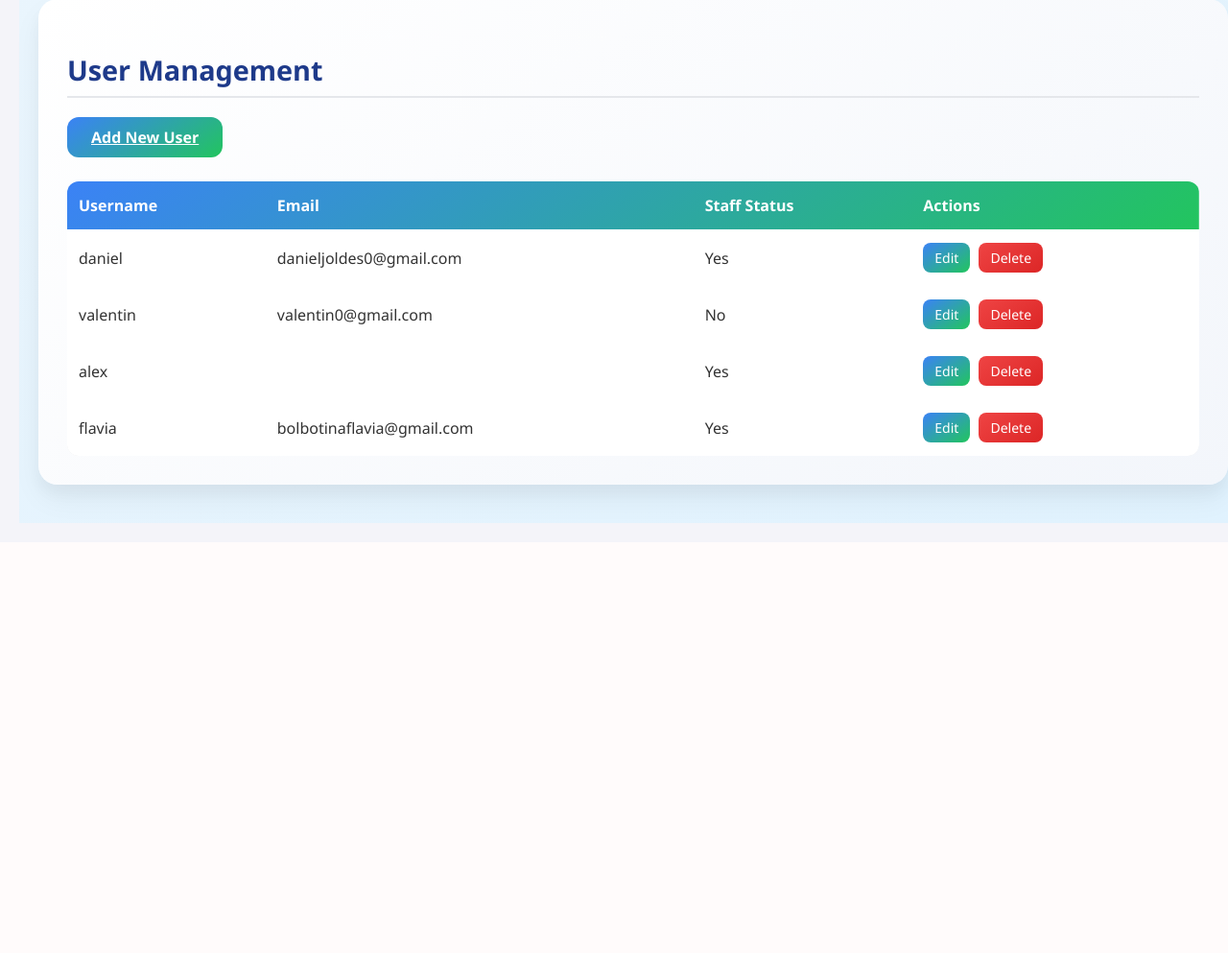
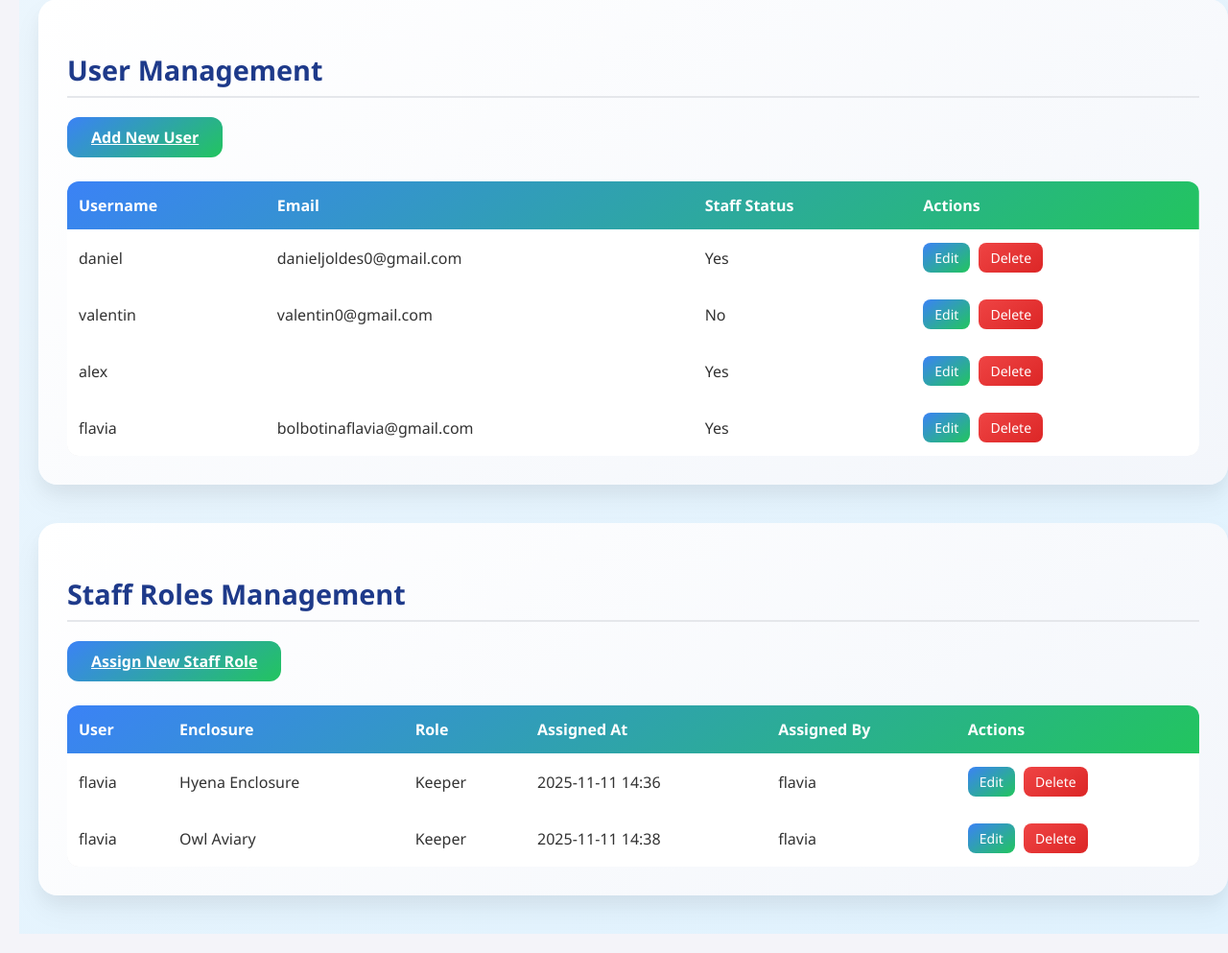
Before and after one commit to calugaru5000/Zookeeper-Django-Project, a Django app: page /admin-dashboard/ in a window 1280 px wide. Shown: the part 2372-3365 px from the top of the page at 96% size. Before the commit the page ends 2917 px from the top, so only its background shows below. Run offline with Django 5.2, Linux system fonts and the light colour scheme; a user stored in the database is signed in; data comes from the database, SQL or seed files in the repository; both versions use the stored data as it was after the commit.

Commit message:
Staff roles

```diff
--- a/proj/zookeeper/templates/Zoo/admin.html
+++ b/proj/zookeeper/templates/Zoo/admin.html
@@ -151,6 +151,47 @@
             <p>No users found.</p>
             {% endif %}
         </section>
+
+        <!-- Staff Roles Section -->
+        <section class="admin-section">
+            <h2>Staff Roles Management</h2>
+            <div class="admin-actions">
+                <a href="{% url 'staff_role_create' %}" class="btn">Assign New Staff Role</a>
+            </div>
+            {% if staff_roles %}
+            <div class="table-wrapper">
+                <table class="admin-table">
+                    <thead>
+                        <tr>
+                            <th>User</th>
+                            <th>Enclosure</th>
+                            <th>Role</th>
+                            <th>Assigned At</th>
+                            <th>Assigned By</th>
+                            <th>Actions</th>
+                        </tr>
+                    </thead>
+                    <tbody>
+                        {% for role in staff_roles %}
+                        <tr>
+                            <td>{{ role.user.username }}</td>
+                            <td>{{ role.enclosure.name }}</td>
+                            <td>{{ role.get_role_display }}</td>
+                            <td>{{ role.assigned_at|date:"Y-m-d H:i" }}</td>
+                            <td>{{ role.assigned_by.username }}</td>
+                            <td>
+                                <a href="{% url 'staff_role_update' role.pk %}" class="btn-small">Edit</a>
+                                <a href="{% url 'staff_role_delete' role.pk %}" class="btn-small btn-danger">Delete</a>
+                            </td>
+                        </tr>
+                        {% endfor %}
+                    </tbody>
+                </table>
+            </div>
+            {% else %}
+            <p>No staff roles assigned yet.</p>
+            {% endif %}
+        </section>
     </div>
 </div>
 {% endblock %}
--- a/proj/zookeeper/templates/Zoo/base.html
+++ b/proj/zookeeper/templates/Zoo/base.html
@@ -14,9 +14,9 @@
                 <div class="nav-margin">
                     <a href="{% url 'animals_list' %}" class="nav-link">Animals</a>
                     <a href="{% url 'zoo_map' %}" class="nav-link">Map</a>
-                    <a href="{% url 'animal_create' %}" class="nav-link">Add Animal</a> {% if user.is_authenticated %}
-                    {% if user.is_staff %}
-                    <a href="{% url 'admin_dashboard' %}" class="nav-link">Admin</a> {% endif %} {% endif %}
+                    <a href="{% url 'animal_create' %}" class="nav-link">Add Animal</a> {% if user.is_authenticated %} {% if user.is_staff or user.staff_roles.all %}
+                    <a href="{% url 'admin_dashboard' %}" class="nav-link">Admin</a> {% endif %} {% if user.is_authenticated and user.staff_roles.all %}
+                    <a href="{% url 'my_tasks' %}" class="nav-link">My Tasks</a> {% endif %} {% endif %}
                 </div>
                 <div>
                     {% if user.is_authenticated %}
@@ -26,7 +26,7 @@
                     </form>
                     {% else %}
                     <div class="logout-form">
-                    <a href="{% url 'login' %}" class="nav-link nav-login">Login</a> {% endif %}
+                        <a href="{% url 'login' %}" class="nav-link nav-login">Login</a> {% endif %}
                     </div>
                 </div>
             </div>
@@ -39,4 +39,5 @@
     </main>
 </body>
 <link rel="stylesheet" type="text/css" href="{% static 'zookeeper/styles.css' %}?v=999">
+
 </html>
--- a/proj/zookeeper/urls.py
+++ b/proj/zookeeper/urls.py
@@ -29,5 +29,13 @@ urlpatterns = [
     path('users/create/', views.UserCreateView.as_view(), name='user_create'),
     path('users/<int:pk>/update/', views.UserUpdateView.as_view(), name='user_update'),
     path('users/<int:pk>/delete/', views.UserDeleteView.as_view(), name='user_delete'),
+
+    # Staff Role Management
+    path('staff-roles/create/', views.StaffRoleCreateView.as_view(), name='staff_role_create'),
+    path('staff-roles/<int:pk>/update/', views.StaffRoleUpdateView.as_view(), name='staff_role_update'),
+    path('staff-roles/<int:pk>/delete/', views.StaffRoleDeleteView.as_view(), name='staff_role_delete'),
+    # My Tasks
+    path('my-tasks/', views.MyTasksView.as_view(), name='my_tasks'),
+
     path('clean_enclosure/<int:enclosure_id>/', views.clean_enclosure, name='clean_enclosure'),
 ]
--- a/proj/zookeeper/views.py
+++ b/proj/zookeeper/views.py
@@ -10,8 +10,46 @@ from django.contrib.auth.models import User
 from .forms import AnimalForm, SpeciesForm, CustomUserCreationForm, CustomUserChangeForm, EnclosureForm
 from django.http import JsonResponse
 
-from .models import Animal, Species, Enclosure
+from .models import Animal, Species, Enclosure, StaffRole
 from django.shortcuts import render
+from datetime import timedelta
+from django.db.models import Q
+
+
+def can_edit_animal(user, animal):
+    """Check if user can edit an animal based on enclosure-based staff role or ownership."""
+    if user.is_staff:
+        return True
+    if animal.owner == user:
+        return True
+    # Check if user has keeper or manager role in the animal's enclosure
+    try:
+        staff_role = StaffRole.objects.get(user=user, enclosure=animal.enclosure)
+        return staff_role.can_edit_animals()
+    except StaffRole.DoesNotExist:
+        return False
+
+def can_feed_animal(user, animal):
+    """Check if user can feed an animal."""
+    if user.is_staff:
+        return True
+    if animal.owner == user:
+        return True
+    try:
+        staff_role = StaffRole.objects.get(user=user, enclosure=animal.enclosure)
+        return staff_role.can_edit_animals()
+    except StaffRole.DoesNotExist:
+        return False
+
+def get_user_enclosures(user):
+    """Get all enclosures the user is assigned to as staff."""
+    if user.is_staff:
+        return Enclosure.objects.all()
+    return Enclosure.objects.filter(staff_assignments__user=user).distinct()
+
+def get_user_staff_roles(user):
+    """Get all staff role assignments for a user."""
+    return StaffRole.objects.filter(user=user)
 
 
 # 1️⃣ List View — show only the logged-in user's animals, with filters
@@ -112,6 +150,11 @@ def feed_view(request, pk):
         animal = get_object_or_404(Animal, pk=pk)
     else:
         animal = get_object_or_404(Animal, pk=pk, owner=request.user)
+
+    # Check role-based access
+    if not can_feed_animal(request.user, animal):
+        return redirect('animal_detail', pk=pk)
+
     animal.last_fed_at = timezone.now()
     animal.save()
 
@@ -183,6 +226,7 @@ class AdminDashboardView(AdminRequiredMixin, TemplateView):
         context['species_list'] = Species.objects.all()
         context['users'] = User.objects.all()
         context['enclosures'] = Enclosure.objects.all()
+        context['staff_roles'] = StaffRole.objects.all().select_related('user', 'enclosure', 'assigned_by')
         return context
 
 # Species Management Views
@@ -254,19 +298,150 @@ class EnclosureDeleteView(AdminRequiredMixin, DeleteView):
     template_name = 'Zoo/confirm_delete.html'
     success_url = reverse_lazy('admin_dashboard')
 
+# Staff Role Management Views
+class StaffRoleCreateView(AdminRequiredMixin, CreateView):
+    model = StaffRole
+    fields = ['user', 'enclosure', 'role']
+    template_name = 'Zoo/animal_form.html'
+    success_url = reverse_lazy('admin_dashboard')
+    extra_context = {'form_title': 'Assign Staff Role'}
 
+    def form_valid(self, form):
+        form.instance.assigned_by = self.request.user
+        return super().form_valid(form)
+
+class StaffRoleUpdateView(AdminRequiredMixin, UpdateView):
+    model = StaffRole
+    fields = ['user', 'enclosure', 'role']
+    template_name = 'Zoo/animal_form.html'
+    success_url = reverse_lazy('admin_dashboard')
+
+    def get_context_data(self, **kwargs):
+        ctx = super().get_context_data(**kwargs)
+        ctx.setdefault('form_title', 'Edit Staff Role')
+        return ctx
+
+class StaffRoleDeleteView(AdminRequiredMixin, DeleteView):
+    model = StaffRole
+    template_name = 'Zoo/confirm_delete.html'
+    success_url = reverse_lazy('admin_dashboard')
+
+@require_POST
+@login_required
 def clean_enclosure(request, enclosure_id):
-    if request.method == 'POST':
-        enclosure = Enclosure.objects.get(id=enclosure_id)
-        enclosure.last_cleaned_at = timezone.now()
-        enclosure.save()
+    enclosure = get_object_or_404(Enclosure, id=enclosure_id)
 
-        # If AJAX request, return JSON
-        if request.headers.get('x-requested-with') == 'XMLHttpRequest' or 'application/json' in request.headers.get('Accept', ''):
-            return JsonResponse({
-                'success': True,
-                'last_cleaned_at': enclosure.last_cleaned_at.isoformat()
+    # Permission: staff or assigned role that can clean
+    if not request.user.is_staff:
+        role = StaffRole.objects.filter(user=request.user, enclosure=enclosure).first()
+        if not role or not role.can_clean_enclosure():
+            # For AJAX, return JSON error; otherwise redirect to tasks
+            if request.headers.get('x-requested-with') == 'XMLHttpRequest' or 'application/json' in request.headers.get('Accept', ''):
+                return JsonResponse({'success': False, 'error': 'permission_denied'}, status=403)
+            return redirect('my_tasks')
+
+    enclosure.last_cleaned_at = timezone.now()
+    enclosure.save()
+
+    # If AJAX request, return JSON
+    if request.headers.get('x-requested-with') == 'XMLHttpRequest' or 'application/json' in request.headers.get('Accept', ''):
+        return JsonResponse({
+            'success': True,
+            'last_cleaned_at': enclosure.last_cleaned_at.isoformat()
+        })
+
+    # Otherwise, redirect to My Tasks page
+    return redirect('my_tasks')
+
+
+class MyTasksView(LoginRequiredMixin, TemplateView):
+    """Shows tasks (feeding, cleaning) for enclosures the user is assigned to via StaffRole."""
+    template_name = 'Zoo/my_tasks.html'
+
+    def get_context_data(self, **kwargs):
+        ctx = super().get_context_data(**kwargs)
+        user = self.request.user
+
+        # Get enclosures the user is explicitly assigned to via StaffRole
+        # (Do NOT fall back to all enclosures for staff here — user requested
+        # My Tasks to only show assigned enclosures.)
+        enclosures = Enclosure.objects.filter(staff_assignments__user=user).distinct()
+
+        # Feeding tasks: animals in assigned enclosures not fed in last 24h
+        threshold = timezone.now() - timedelta(hours=24)
+        animals_qs = Animal.objects.filter(enclosure__in=enclosures).select_related('species', 'enclosure', 'owner')
+        animals_needing_feed = animals_qs.filter(Q(last_fed_at__lt=threshold) | Q(last_fed_at__isnull=True))
+
+        # Cleaning tasks: enclosures needing cleaning (older than 7 days or never cleaned)
+        clean_threshold = timezone.now() - timedelta(days=7)
+        enclosures_needing_clean = enclosures.filter(Q(last_cleaned_at__lt=clean_threshold) | Q(last_cleaned_at__isnull=True))
+
+        # Build task lists with permission flags
+        animal_tasks = []
+        for a in animals_needing_feed:
+            animal_tasks.append({
+                'animal': a,
+                'can_feed': can_feed_animal(user, a),
+                'enclosure_role': StaffRole.objects.filter(user=user, enclosure=a.enclosure).first()
             })
 
-        # Otherwise, redirect like feed_view
-        return redirect('animal_detail', pk=enclosure.animal_set.first().pk)
+        cleaning_tasks = []
+        for e in enclosures_needing_clean:
+            role = StaffRole.objects.filter(user=user, enclosure=e).first()
+            can_clean = False
+            if user.is_staff:
+                can_clean = True
+            elif role:
+                can_clean = role.can_clean_enclosure()
+            cleaning_tasks.append({
+                'enclosure': e,
+                'can_clean': can_clean,
+                'role': role
+            })
+
+        ctx['animal_tasks'] = animal_tasks
+        ctx['cleaning_tasks'] = cleaning_tasks
+        ctx['user_roles'] = get_user_staff_roles(user)
+        ctx['enclosures'] = enclosures
+        # Outside tasks: animals and enclosures NOT in the user's assigned enclosures
+        outside_enclosures = Enclosure.objects.exclude(id__in=enclosures.values_list('id', flat=True))
+
+        outside_animals_qs = Animal.objects.filter(enclosure__in=outside_enclosures).select_related('species', 'enclosure', 'owner')
+        outside_animals_needing_feed = outside_animals_qs.filter(Q(last_fed_at__lt=threshold) | Q(last_fed_at__isnull=True))
+
+        outside_cleaning_enclosures = outside_enclosures.filter(Q(last_cleaned_at__lt=clean_threshold) | Q(last_cleaned_at__isnull=True))
+
+        # Mark whether outside tasks are unassigned (no StaffRole on enclosure)
+        outside_animal_tasks = []
+        for a in outside_animals_needing_feed:
+            is_unassigned = not StaffRole.objects.filter(enclosure=a.enclosure).exists()
+            outside_animal_tasks.append({
+                'animal': a,
+                'enclosure': a.enclosure,
+                'is_unassigned': is_unassigned,
+                'can_feed': can_feed_animal(user, a) or (user.is_staff and is_unassigned),
+            })
+
+        outside_cleaning_tasks = []
+        for e in outside_cleaning_enclosures:
+            is_unassigned = not StaffRole.objects.filter(enclosure=e).exists()
+            # role for the current user on this enclosure (likely None for outside)
+            role_for_user = StaffRole.objects.filter(user=user, enclosure=e).first()
+            can_clean = user.is_staff or (role_for_user and role_for_user.can_clean_enclosure())
+            # allow staff to clean unassigned enclosures
+            if is_unassigned and user.is_staff:
+                can_clean = True
+            outside_cleaning_tasks.append({
+                'enclosure': e,
+                'is_unassigned': is_unassigned,
+                'can_clean': can_clean,
+            })
+
+        ctx['outside_animal_tasks'] = outside_animal_tasks
+        ctx['outside_cleaning_tasks'] = outside_cleaning_tasks
+
+        # expose the assigned enclosures and roles
+        ctx['enclosures'] = enclosures
+        ctx['user_roles'] = get_user_staff_roles(user)
+
+        return ctx
```
Also changed, not shown: proj/zookeeper/admin.py (+13 -1 lines), proj/zookeeper/models.py (+41 -0 lines), proj/zookeeper/templates/Zoo/my_tasks.html (added, +153 -0 lines), proj/db.sqlite3, proj/zookeeper/migrations/0010_staffrole.py (added). Lines whose indentation alone changed are shown as unchanged.
